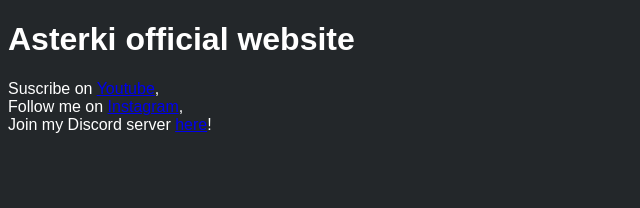
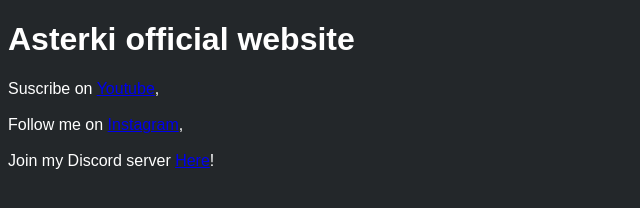
Before and after one commit to takipsizad/webpage, a plain HTML site: page index.html in a window 1280 px wide. Shown: the whole page, without its empty margins (0-640 px from the left). Drawn offline with Linux system fonts and the light colour scheme.

Commit message:
fixed some spaces

```diff
--- a/index.html
+++ b/index.html
@@ -13,8 +13,8 @@
   <body>
     <h1 style="font-family:Arial">Asterki official website</h1>
 
-    Suscribe on <a href="https://youtube.com">Youtube</a>,<br> Follow me on
-    <a href="https://Instagram.com">Instagram</a>,<br> Join my Discord server
-    <a href="https://discord.gg/cu7yN3">here</a>!
+    Suscribe on <a href="https://youtube.com">Youtube</a>,<br><br> Follow me on
+    <a href="https://Instagram.com">Instagram</a>,<br><br> Join my Discord server
+    <a href="https://discord.gg/cu7yN3">Here</a>!
   </body>
 </html>
```
